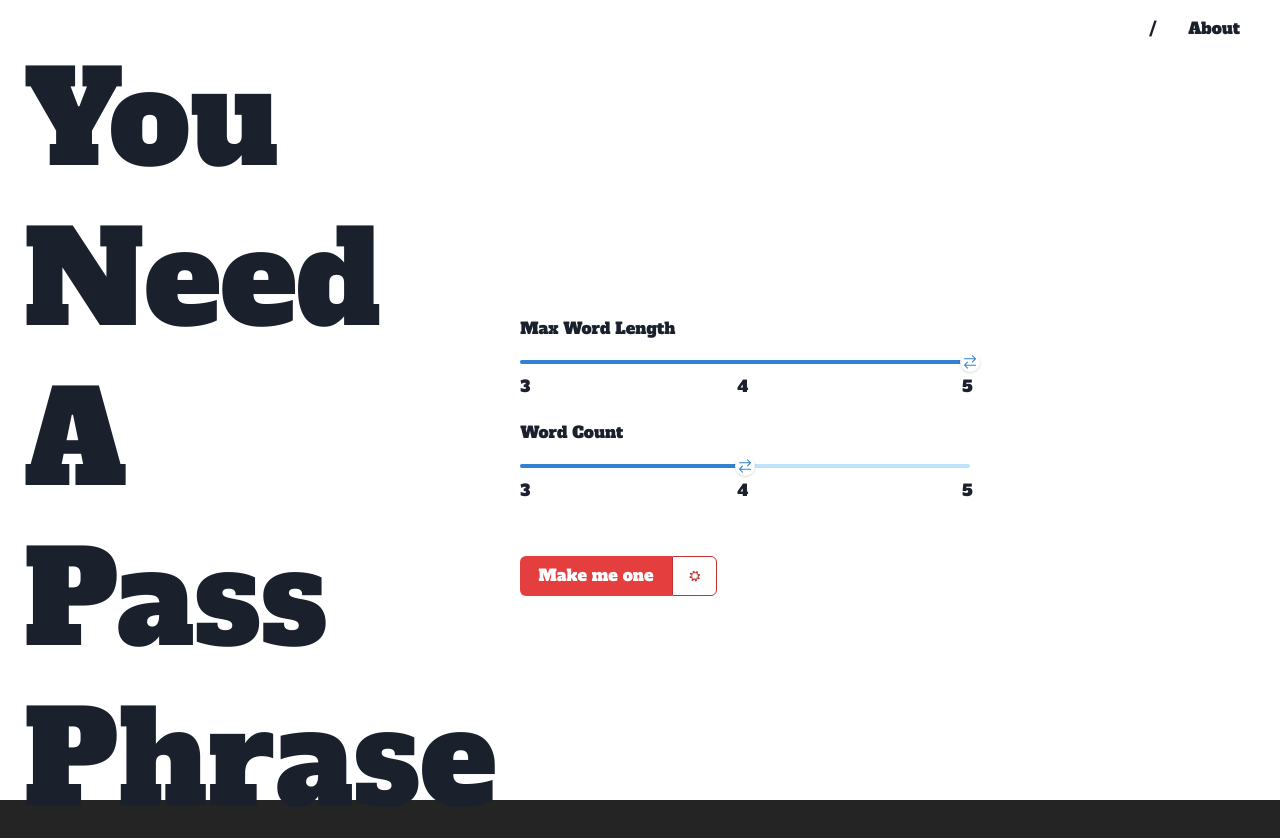
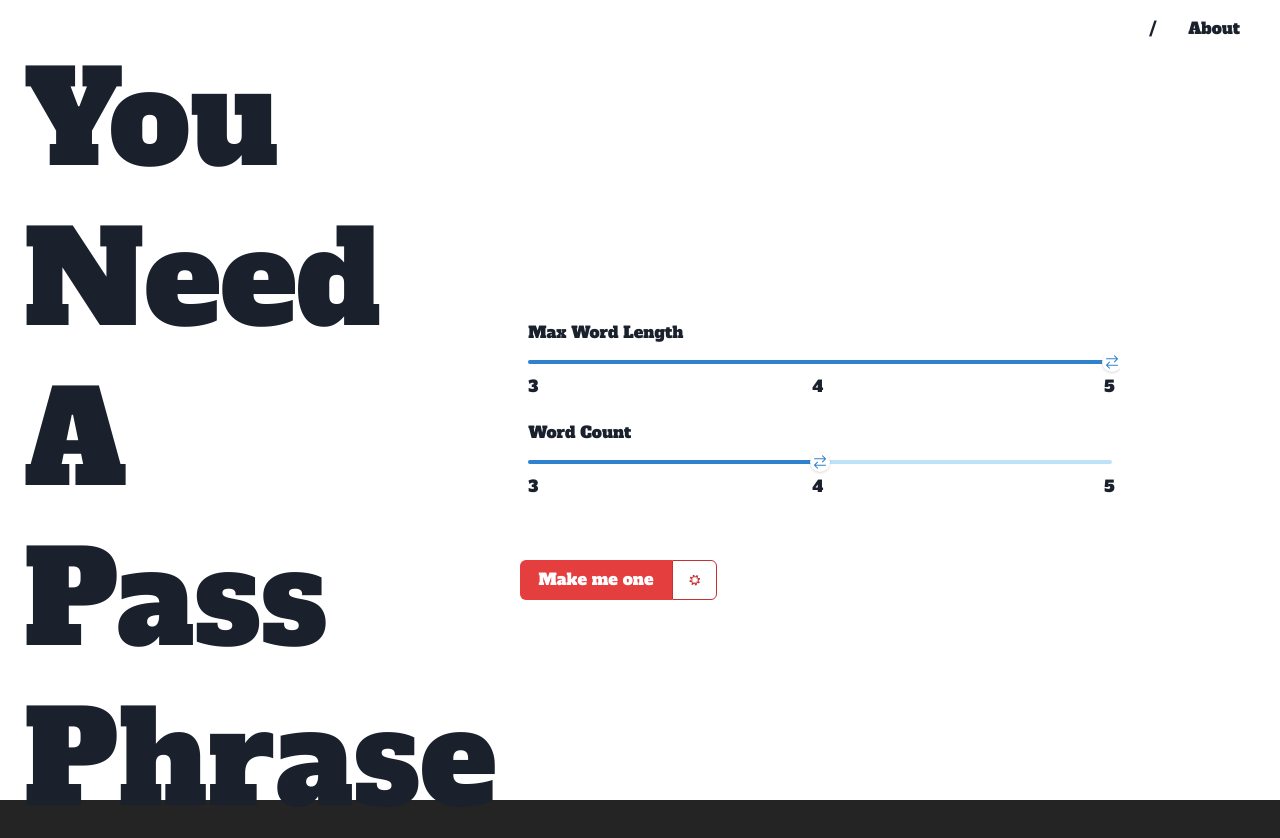
Before and after one commit to cdanielsen/next-long-pass, a React (Vite) app: page / in a window 1280 px wide. Both pictures are taken after a click on the button "Passphrase configuration". Shown: the top 838 px of the page. Built offline with nearby package versions, Linux system fonts and the light colour scheme.

Commit message:
style: spacing tweaking

```diff
--- a/src/components/ConfigSlider.tsx
+++ b/src/components/ConfigSlider.tsx
@@ -50,7 +50,7 @@ const ConfigSlider = ({
       });
   return (
     <>
-      <Text fontSize={[".5rem", "1rem"]} marginBottom="0.75rem">
+      <Text fontSize={[".5rem", "1rem"]} marginBottom="0.5rem">
         {title}
       </Text>
       <Slider
--- a/src/components/Content.tsx
+++ b/src/components/Content.tsx
@@ -132,7 +132,7 @@ const Content = () => {
           direction="column"
           align="flex-start"
           marginTop="2rem"
-          width="75%"
+          padding={"0.5rem"}
         >
           <ConfigSlider
             title="Max Word Length"
@@ -153,7 +153,7 @@ const Content = () => {
         </Flex>
       </Collapse>
       <ButtonGroup
-        marginTop="2rem"
+        marginTop={["0.5rem", "1rem", "2rem"]}
         orientation="vertical"
         alignItems="flex-start"
         width="fit-content"
```
